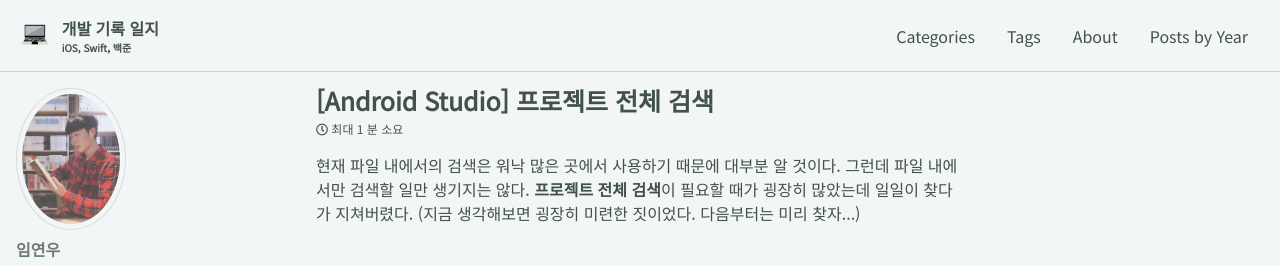
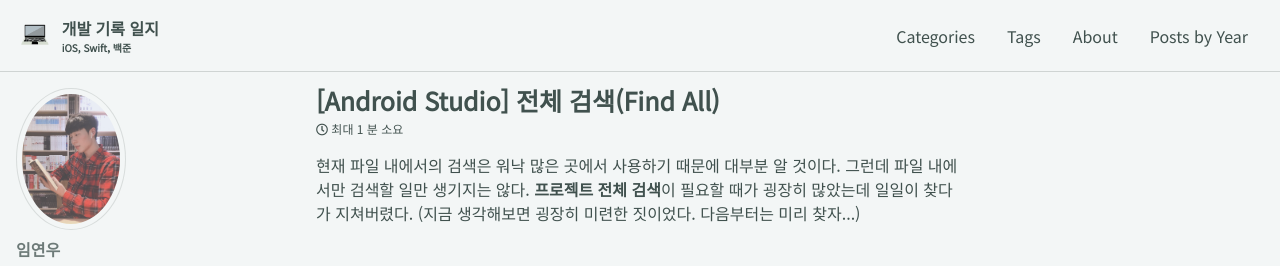
Before and after one commit to terry1213/terry1213.github.io, a Jekyll site: the page built from _posts/2021-01-04-android-studio-find-all.md, in a window 1280 px wide and 900 px high. Shown: the top 266 px of the window. Built offline with Jekyll 4.4.1, drawn with Linux system fonts in a browser that asks for light colours; cached includes are drawn as plain includes; comment, search, counter and statistics services are not loaded.

Commit message:
[UPDATE] 제목 수정

```diff
--- a/_posts/2021-01-04-android-studio.md
+++ b/_posts/2021-01-04-android-studio-find-all.md
@@ -1,5 +1,5 @@
 ---
-title: "[Android Studio] 프로젝트 전체 검색"
+title: "[Android Studio] 전체 검색(Find All)"
 categories:
 - AndroidStudio
 tags:
```
